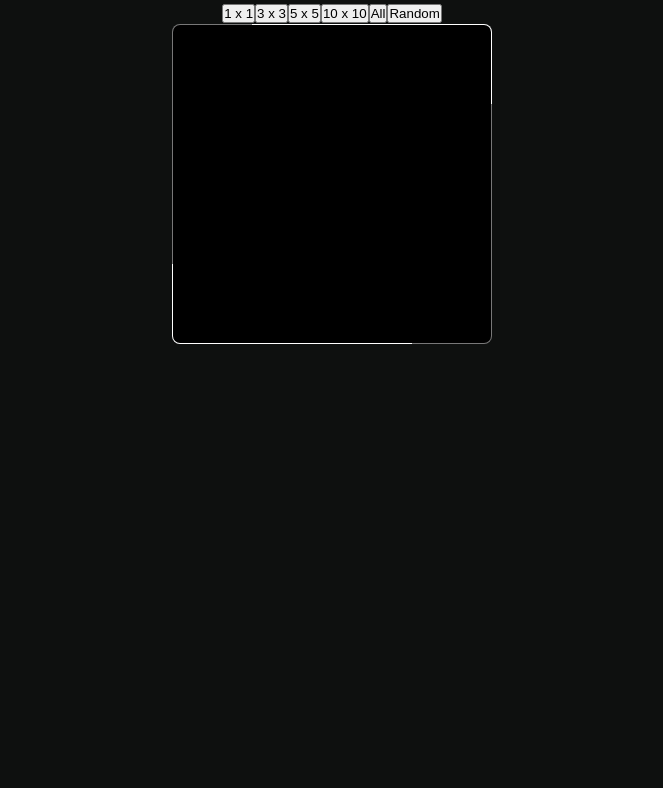
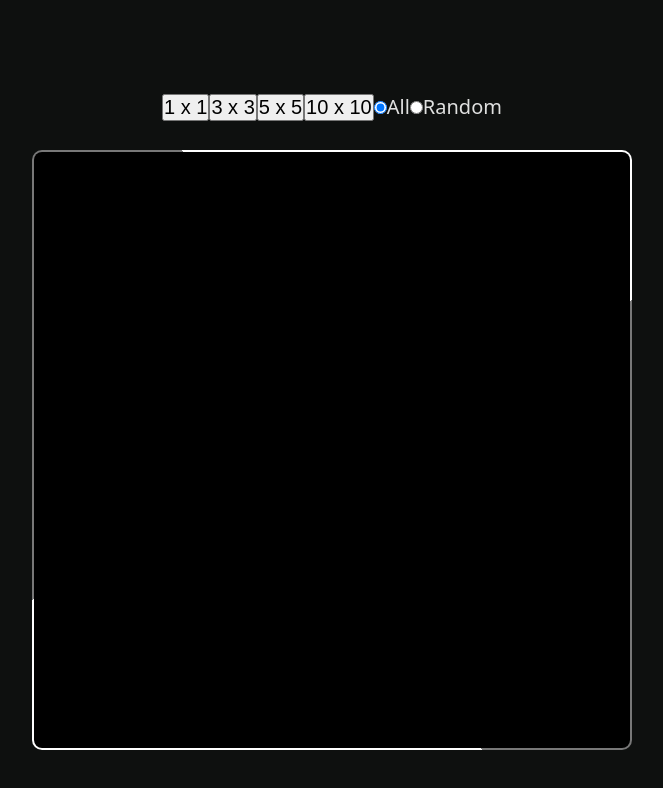
Before and after one commit to Ngoo-Lam-Khing/neutwc, a Vue app: page / in a window 1280 px wide. Shown: the top 788 px of the page, without its empty margins (308-971 px from the left). Built offline with nearby package versions, Linux system fonts and the light colour scheme.

Commit message:
feat: update rwd style and event handler

```diff
--- a/src/App.vue
+++ b/src/App.vue
@@ -1,5 +1,5 @@
 <script setup>
-import { computed, ref } from "vue";
+import { computed, ref, watch } from "vue";
 import Square from "./components/Square.vue";
 
 const count = ref(1);
@@ -11,10 +11,10 @@ function setGridSize(size) {
 const modeTypes = {
   all: "all",
   random: "random",
-}
-const mode = ref(modeTypes);
-function setMode(newMode) {
-  mode.value = newMode;
+};
+const mode = ref(modeTypes.all);
+function setMode(event) {
+  mode.value = event.target.value;
 }
 
 const indexSet = ref(new Set());
@@ -26,36 +26,60 @@ function random() {
   }
 }
 
-function handleClick(size, mode) {
-  setGridSize(size);
-  setMode(mode);
-  if (mode === modeTypes.random) {
+watch([count, mode], ([newCount, newMode]) => {
+  if (newMode === modeTypes.random && newCount > 1) {
     random();
+  } else {
+    indexSet.value.clear();
   }
-}
+});
 </script>
 
 <template>
-  <button type="button" @click="handleClick(1, modeTypes.all)">1 x 1</button>
-  <button type="button" @click="handleClick(3, modeTypes.all)">3 x 3</button>
-  <button type="button" @click="handleClick(5, modeTypes.all)">5 x 5</button>
-  <button type="button" @click="handleClick(10, modeTypes.all)">10 x 10</button>
-  <button type="button" @click="handleClick(count, modeTypes.all)">All</button>
-  <button type="button" @click="handleClick(count, modeTypes.random)">Random</button>
+  <button type="button" @click="setGridSize(1)">1 x 1</button>
+  <button type="button" @click="setGridSize(3)">3 x 3</button>
+  <button type="button" @click="setGridSize(5)">5 x 5</button>
+  <button type="button" @click="setGridSize(10)">10 x 10</button>
+  <input
+    type="radio"
+    name="mode"
+    id="all"
+    :value="modeTypes.all"
+    @change="setMode"
+    :checked="mode === modeTypes.all"
+  />
+  <label for="all">All</label>
+  <input
+    type="radio"
+    name="mode"
+    id="random"
+    :value="modeTypes.random"
+    @change="setMode"
+    :checked="mode === modeTypes.random"
+  />
+  <label for="random">Random</label>
   <section class="container">
-    <Square v-for="(_i, index) in square" :key="Math.random()" :class="mode === modeTypes.random ? indexSet.has(index) ? 'active' : 'inactive' : ''" />
+    <Square
+      v-for="(_i, index) in square"
+      :key="Math.random()"
+      :class="
+        count === 1 || mode === modeTypes.all || indexSet.has(index)
+          ? 'active'
+          : 'inactive'
+      "
+    />
   </section>
 </template>
 
 <style lang="scss">
 .container {
-  width: 20rem;
-  height: 20rem;
+  width: 6rem;
+  height: 6rem;
   margin: 0 auto;
   display: grid;
   justify-content: center;
   align-content: center;
-  grid-gap: 0.5rem;
+  grid-gap: 0.1rem;
   grid-template-columns: repeat(v-bind(count), 1fr);
   grid-template-rows: repeat(v-bind(count), 1fr);
 }
--- a/src/components/Square.vue
+++ b/src/components/Square.vue
@@ -25,10 +25,13 @@
   }
 }
 .square {
-  border: 0.1rem solid transparent;
-  border-radius: 0.5rem;
+  width: 100%;
+  height: 100%;
+  border: 0.02rem solid transparent;
+  border-radius: 0.1rem;
   /* Paint an image in the border */
-  background-image: linear-gradient(to right, rgb(0, 0, 0), rgb(0, 0, 0)),
+  background-image:
+  linear-gradient(#000, #000),
   conic-gradient(
     from var(--angle),
     #fff 0deg 90deg,
@@ -36,6 +39,7 @@
     #fff 180deg 270deg,
     #787878 270deg 360deg
   );
+
   background-origin: border-box;
   background-clip: padding-box, border-box;
   animation: rotate 0.9s ease infinite;
--- a/src/style.css
+++ b/src/style.css
@@ -21,6 +21,9 @@
   padding: 0;
 }
 
+html {
+  font-size: var(--font-size);
+}
 
 #app {
   width: 100vw;
@@ -30,7 +33,9 @@
   background-color: #0e100f;
 }
 
-
+button, label {
+  font-size: 0.2rem;
+}
 
 @media screen and (min-width: 375px) {
   :root {
```
Lines whose indentation alone changed are shown as unchanged.
